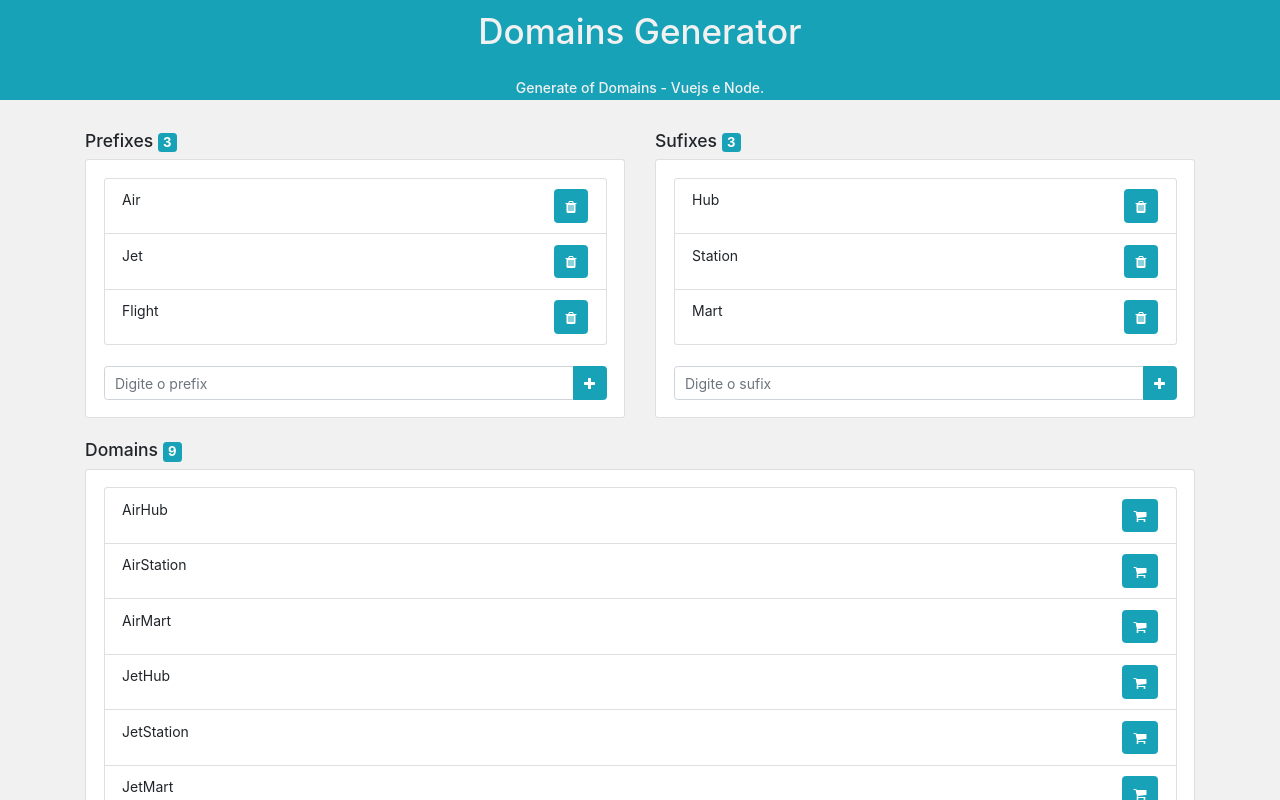
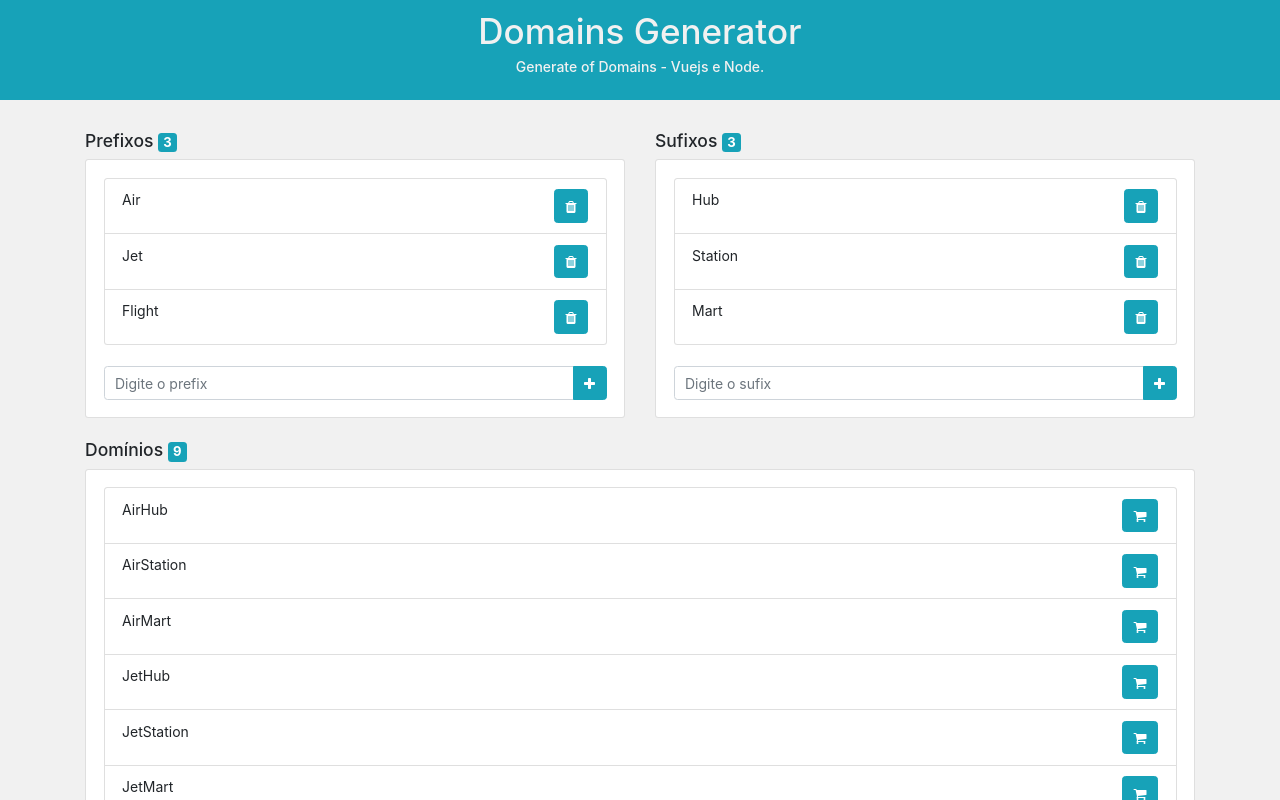
Before and after one commit to carlosync/fullstack_vue, a Vue app: page / in a window 1280 px wide. Shown: the top 800 px of the page. Built offline with nearby package versions, Linux system fonts and the light colour scheme.

Commit message:
Algumas modificações no no package.json

```diff
--- a/package.json
+++ b/package.json
@@ -5,7 +5,7 @@
   "scripts": {
     "serve": "vue-cli-service serve",
     "build": "vue-cli-service build",
-    "lint": "vue-cli-service lint"
+    "lint": "vue-cli-service lint --no-fix"
   },
   "dependencies": {
     "bootstrap": "^4.3.1",
--- a/src/App.vue
+++ b/src/App.vue
@@ -2,7 +2,6 @@
   <div>
     <div id="slogan" class="text-center">
       <h1>Domains Generator</h1>
-      <br/>
       <h6>Generate of Domains - Vuejs e Node.</h6>
     </div>
 
@@ -10,7 +9,7 @@
       <div class="container">
         <div class="row">
           <div class="col-md">
-            <h5>Prefixes <span class="badge badge-info">{{ prefixes.length }}</span></h5>
+            <h5>Prefixos <span class="badge badge-info">{{ prefixes.length }}</span></h5>
             <div class="card">
               <div class="card-body">
                 <ul class="list-group">
@@ -41,7 +40,7 @@
             </div>
           </div>
           <div class="col-md">
-            <h5>Sufixes <span class="badge badge-info">{{ sufixes.length }}</span></h5>
+            <h5>Sufixos <span class="badge badge-info">{{ sufixes.length }}</span></h5>
             <div class="card">
               <div class="card-body">
                 <ul class="list-group">
@@ -72,7 +71,7 @@
           </div>
         </div>
         <br/>
-        <h5>Domains <span class="badge badge-info">{{ domains.length }}</span></h5>
+        <h5>Domínios <span class="badge badge-info">{{ domains.length }}</span></h5>
         <div class="card">
             <div class="card-body">
               <ul class="list-group">
@@ -108,7 +107,7 @@ export default {
       prefix: "",
       sufix: "",
       prefixes: ['Air', 'Jet', 'Flight'],
-      sufixes:  ['Hub', 'Station', 'Mart']
+      sufixes:  ['Hub', 'Station', 'Mart'],
     };
   },
 
@@ -158,11 +157,10 @@ html, body{
 }
 
 #slogan{
-  background-color:#17a2b8; /*  #0082C7; #17a2b8*/
+  background-color:#17a2b8;
   height: 100px;
   padding-top: 10px;
   padding-bottom: 8px;
-  /* margin-bottom: 40px; */
   color: #f1f1f1;
 }
 
```
